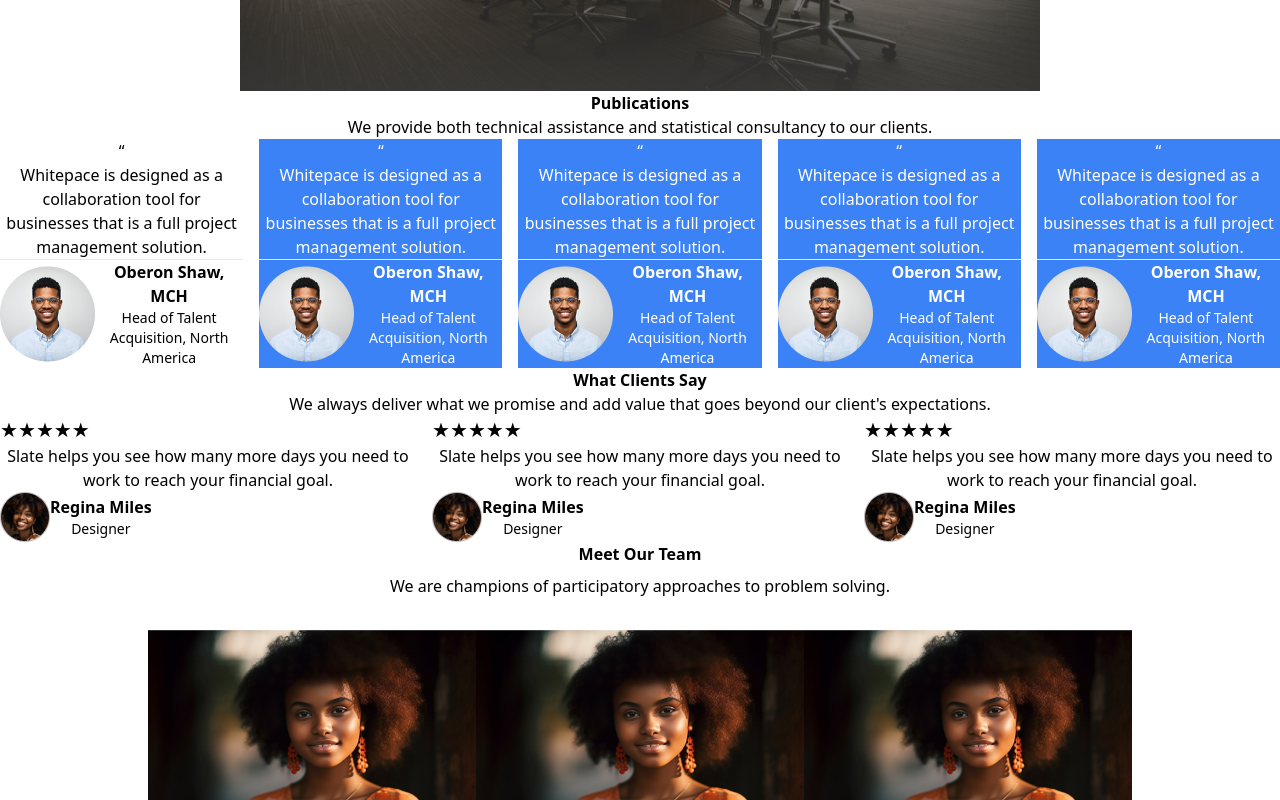
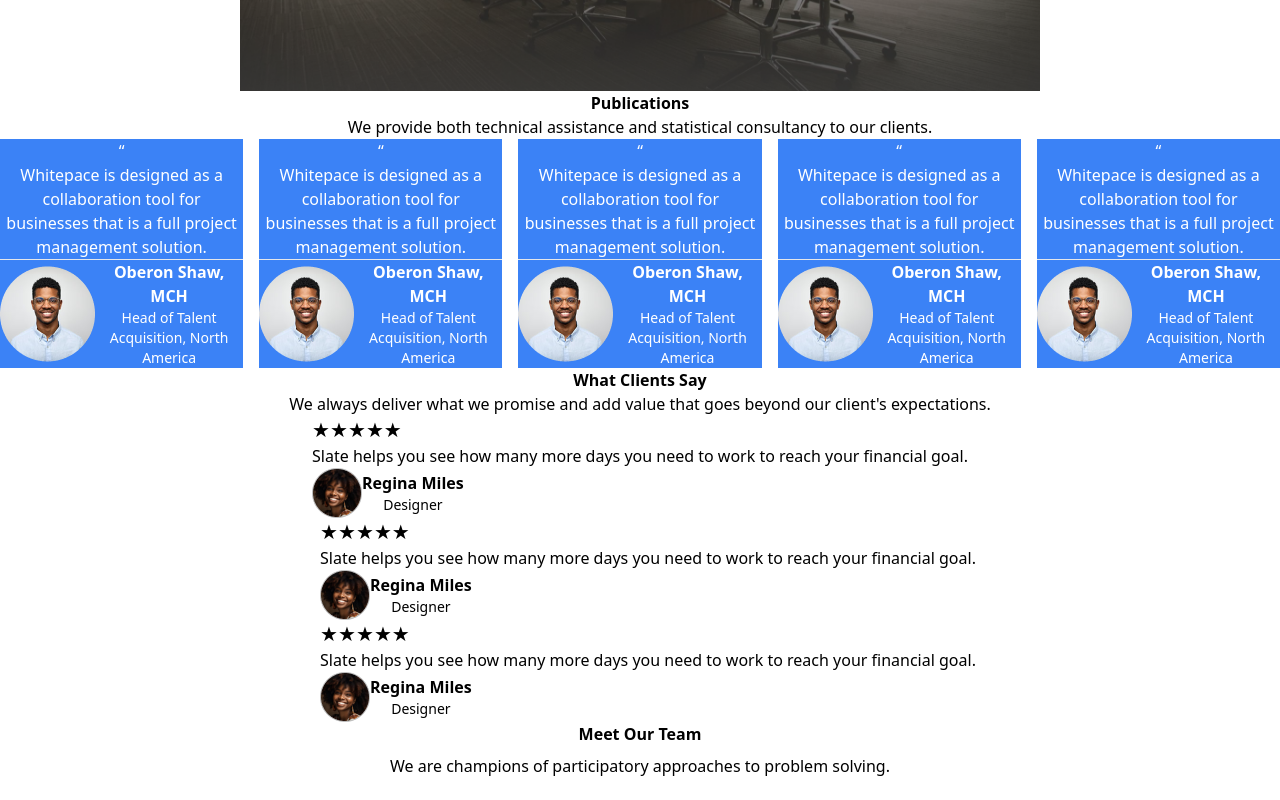
Before and after one commit to RWEMAREMY/ERC, a React (Vite) app: page / in a window 1280 px wide. Shown: the part 2120-2920 px from the top of the page. Built offline with nearby package versions, Linux system fonts and the light colour scheme.

Commit message:
fix-3D-animation-card-color

```diff
--- a/src/components/Body/MiddleFive.tsx
+++ b/src/components/Body/MiddleFive.tsx
@@ -65,7 +65,7 @@ const MiddleFive: React.FC = () => {
           We are champions of participatory approaches to problem solving.
         </p>
       </div>
-      <div className="flex justify-center mt-8 space-x-8">
+      <div className="flex justify-center mt-8 space-x-8 flex-wrap gap-4">
         {teamMembers.map((member, index) => (
           <div
             key={index}
--- a/src/components/Body/MiddleFour.tsx
+++ b/src/components/Body/MiddleFour.tsx
@@ -40,6 +40,36 @@ const AnimatedSection: React.FC<{ children: React.ReactNode; delay: number }> =
   );
 };
 
+const TestimonialCard: React.FC<{ delay: number }> = ({ delay }) => (
+  <AnimatedSection delay={delay}>
+    <div className="bg-white shadow-lg rounded-lg p-6 text-left w-80 transform perspective-1000 hover:scale-105 hover:rotate-y-5 hover:rotate-x-5 transition-transform duration-300" style={{ transformStyle: 'preserve-3d' }}>
+      <div className="text-blue-900 mb-4 transform translate-z-20">
+        <div className="flex">
+          <span className="text-xl">★</span>
+          <span className="text-xl">★</span>
+          <span className="text-xl">★</span>
+          <span className="text-xl">★</span>
+          <span className="text-xl text-gray-400">★</span>
+        </div>
+      </div>
+      <p className="text-gray-700 mb-8 transform translate-z-20">
+        Slate helps you see how many more days you need to work to reach your financial goal.
+      </p>
+      <div className="flex items-center transform translate-z-20">
+        <img
+          src={Ellipse}
+          alt="Profile"
+          className="w-12 h-12 rounded-full mr-4"
+        />
+        <div>
+          <p className="font-bold text-blue-900">Regina Miles</p>
+          <p className="text-sm text-gray-600">Designer</p>
+        </div>
+      </div>
+    </div>
+  </AnimatedSection>
+);
+
 const MiddleFour: React.FC = () => {
   return (
     <section className="py-16 bg-white">
@@ -53,93 +83,10 @@ const MiddleFour: React.FC = () => {
           </p>
         </AnimatedSection>
 
-        <div className="flex justify-center space-x-4">
-          {/* Card 1 */}
-          <AnimatedSection delay={600}>
-            <div className="bg-white shadow-lg rounded-lg p-6 text-left w-80">
-              <div className="text-blue-900 mb-4">
-                <div className="flex">
-                  <span className="text-xl">★</span>
-                  <span className="text-xl">★</span>
-                  <span className="text-xl">★</span>
-                  <span className="text-xl">★</span>
-                  <span className="text-xl text-gray-400">★</span>
-                </div>
-              </div>
-              <p className="text-gray-700 mb-8">
-                Slate helps you see how many more days you need to work to reach your financial goal.
-              </p>
-              <div className="flex items-center">
-                <img
-                  src={Ellipse}
-                  alt="Profile"
-                  className="w-12 h-12 rounded-full mr-4"
-                />
-                <div>
-                  <p className="font-bold text-blue-900">Regina Miles</p>
-                  <p className="text-sm text-gray-600">Designer</p>
-                </div>
-              </div>
-            </div>
-          </AnimatedSection>
-
-          {/* Card 2 */}
-          <AnimatedSection delay={800}>
-          <div className="bg-white shadow-lg rounded-lg p-6 text-left w-80">
-              <div className="text-blue-900 mb-4">
-                <div className="flex">
-                  <span className="text-xl">★</span>
-                  <span className="text-xl">★</span>
-                  <span className="text-xl">★</span>
-                  <span className="text-xl">★</span>
-                  <span className="text-xl text-gray-400">★</span>
-                </div>
-              </div>
-              <p className="text-gray-700 mb-8">
-                Slate helps you see how many more days you need to work to reach your financial goal.
-              </p>
-              <div className="flex items-center">
-                <img
-                  src={Ellipse}
-                  alt="Profile"
-                  className="w-12 h-12 rounded-full mr-4"
-                />
-                <div>
-                  <p className="font-bold text-blue-900">Regina Miles</p>
-                  <p className="text-sm text-gray-600">Designer</p>
-                </div>
-              </div>
-            </div>
-          </AnimatedSection>
-
-          {/* Card 3 */}
-          <AnimatedSection delay={1000}>
-          <div className="bg-white shadow-lg rounded-lg p-6 text-left w-80">
-              <div className="text-blue-900 mb-4">
-                <div className="flex">
-                  <span className="text-xl">★</span>
-                  <span className="text-xl">★</span>
-                  <span className="text-xl">★</span>
-                  <span className="text-xl">★</span>
-                  <span className="text-xl text-gray-400">★</span>
-                </div>
-              </div>
-              <p className="text-gray-700 mb-8">
-                Slate helps you see how many more days you need to work to reach your financial goal.
-              </p>
-              <div className="flex items-center">
-                <img
-                  src={Ellipse}
-                  alt="Profile"
-                  className="w-12 h-12 rounded-full mr-4"
-                />
-                <div>
-                  <p className="font-bold text-blue-900">Regina Miles</p>
-                  <p className="text-sm text-gray-600">Designer</p>
-                </div>
-              </div>
-            </div>
-          </AnimatedSection>
+        <div className="flex justify-center space-x-4 flex-wrap gap-10">
+          <TestimonialCard delay={600} />
+          <TestimonialCard delay={800} />
+          <TestimonialCard delay={1000} />
         </div>
       </div>
     </section>
--- a/src/components/Body/SubBodyOne/MiddleThree.tsx
+++ b/src/components/Body/SubBodyOne/MiddleThree.tsx
@@ -13,12 +13,12 @@ const MiddleThree: React.FC = () => {
         <div className="relative">
           <div className="flex animate-marquee space-x-4">
             {/* Card 1 */}
-            <div className="bg-white shadow-lg rounded-lg p-6 text-left w-80 flex-shrink-0">
-            <div className="text-4xl text-blue-900 mb-4">“</div>
-            <p className="text-gray-700 mb-8">
+            <div className="bg-blue-500 text-white shadow-lg rounded-lg p-6 text-left w-80 flex-shrink-0">
+            <div className="text-4xl mb-4">“</div>
+            <p className="mb-8">
               Whitepace is designed as a collaboration tool for businesses that is a full project management solution.
             </p>
-            <hr className="mb-4" />
+            <hr className="border-white mb-4" />
             <div className="flex items-center">
               <img
                 src={Avatar}
@@ -26,8 +26,8 @@ const MiddleThree: React.FC = () => {
                 className="w-12 h-12 rounded-full mr-4"
               />
               <div>
-                <p className="font-bold text-gray-900">Oberon Shaw, MCH</p>
-                <p className="text-sm text-gray-600">Head of Talent Acquisition, North America</p>
+                <p className="font-bold">Oberon Shaw, MCH</p>
+                <p className="text-sm">Head of Talent Acquisition, North America</p>
               </div>
             </div>
             </div>
```
